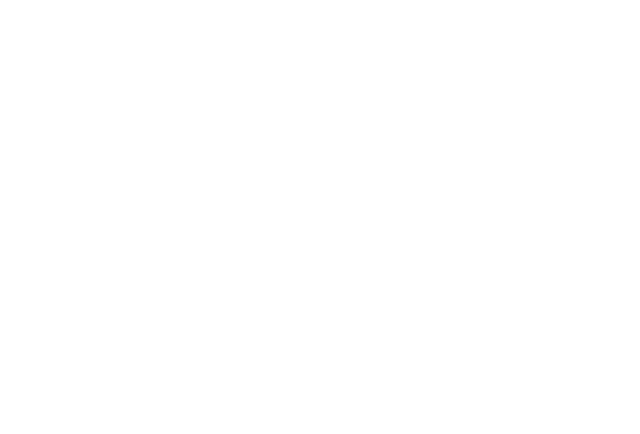
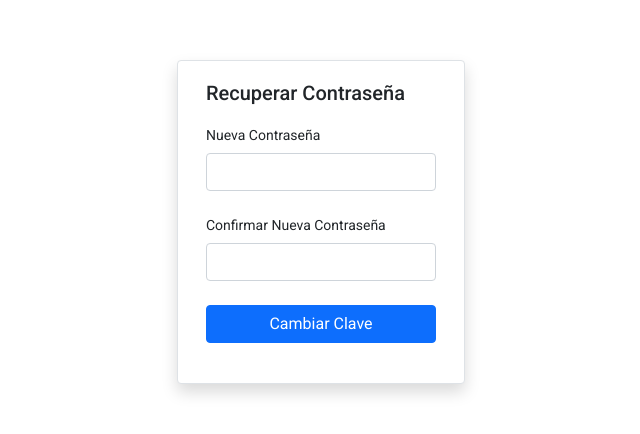
Before and after one commit to ChonaPostres/front-software-educacional, an Angular app: page /auth/activate-password in a window 1280 px wide. Before the commit this address led to /. Shown: the part 178-612 px from the top of the page, without its empty margins (319-959 px from the left). Built offline with nearby package versions, Linux system fonts and the light colour scheme.

Commit message:
Se creo nuevo componente activate-password

```diff
--- a/src/app/app-routing.module.ts
+++ b/src/app/app-routing.module.ts
@@ -1,6 +1,7 @@
 import { NgModule } from '@angular/core';
 import { RouterModule, Routes } from '@angular/router';
 import { AppComponent } from './app.component';
+import { ActivatePasswordComponent } from './auth/activate-password/activate-password.component';
 import { ForgotPasswordComponent } from './auth/forgot-password/forgot-password.component';
 import { LoginComponent } from './auth/login/login.component';
 import { RegisterComponent } from './auth/register/register.component';
@@ -19,7 +20,8 @@
   {path:'components/ranking', component:RankingComponent},
   {path:'components/my-profile', component:MyProfileComponent},
   {path:'components/category/:id', component:CategoryComponent},
-  {path:'components/activity/:id', component:ActivityComponent}
+  {path:'components/activity/:id', component:ActivityComponent},
+  {path:'auth/activate-password', component:ActivatePasswordComponent}
 ]
 
 @NgModule({
--- a/src/app/app.module.ts
+++ b/src/app/app.module.ts
@@ -21,6 +21,7 @@
 import {MatInputModule} from '@angular/material/input';
 import { CategoryComponent } from './components/category/category.component';
 import { ActivityComponent } from './components/activity/activity.component';
+import { ActivatePasswordComponent } from './auth/activate-password/activate-password.component';
 @NgModule({
   declarations: [
     AppComponent,
@@ -32,7 +33,8 @@
     NavBarComponent,
     ForgotPasswordComponent,
     CategoryComponent,
-    ActivityComponent
+    ActivityComponent,
+    ActivatePasswordComponent
   ],
   imports: [
     BrowserModule,
--- /dev/null
+++ b/src/app/auth/activate-password/activate-password.component.html
@@ -0,0 +1,24 @@
+<div class="container-fluid">
+    <div class="row justify-content-center align-items-center vh-100">
+      <div class="card shadow border" style="width: 18rem;">
+        <div class="card-body">
+          <h2 class="card-title">Recuperar Contraseña</h2>
+          <form [formGroup]="registerForm">
+            <div class="mb-4">
+                <label for="password" class="form-label">Nueva Contraseña</label>
+                <input type="password" class="form-control" formControlName="newPassword">
+            </div>
+              <div class="mb-4">
+                  <label for="password" class="form-label">Confirmar Nueva Contraseña</label>
+                  <input type="password" class="form-control" formControlName="confirmNewPassword">
+              </div>
+              <div class="col">
+                  <div class="d-grid mb-4">
+                      <button type="submit" class="btn btn-primary" (click)="setPassword()">Cambiar Clave</button>
+                  </div>
+              </div>
+          </form>
+        </div>
+      </div>
+    </div>
+  </div>
--- /dev/null
+++ b/src/app/auth/activate-password/activate-password.component.ts
@@ -0,0 +1,27 @@
+import { Component, OnInit } from '@angular/core';
+import { FormBuilder, FormGroup } from '@angular/forms';
+import { Router } from '@angular/router';
+
+@Component({
+  selector: 'app-activate-password',
+  templateUrl: './activate-password.component.html',
+  styleUrls: ['./activate-password.component.scss']
+})
+export class ActivatePasswordComponent implements OnInit {
+  registerForm: FormGroup = this._formBuilder.group({
+    newPassword: this._formBuilder.control({value:'', disabled: false}),
+    confirmNewPassword: this._formBuilder.control({value:'', disabled: false}),
+  });
+  constructor(
+    private _formBuilder: FormBuilder,
+    private router : Router
+  ) { }
+
+  ngOnInit(): void {
+  }
+
+  setPassword() {
+    this.router.navigate(['auth/login']);
+  }
+
+}
```
Also changed, not shown: src/app/auth/activate-password/activate-password.component.scss (added), 1 other file (tests, documents, lock files or other folders).
